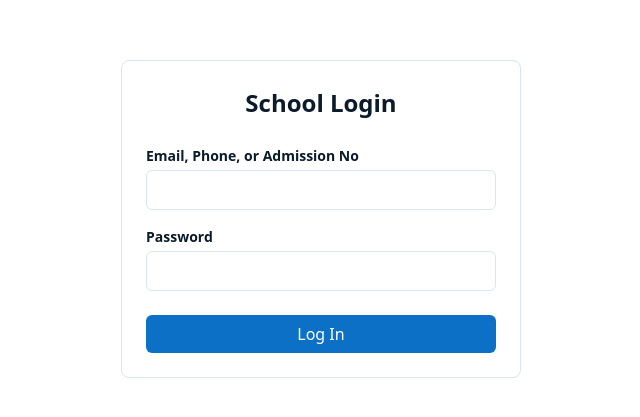
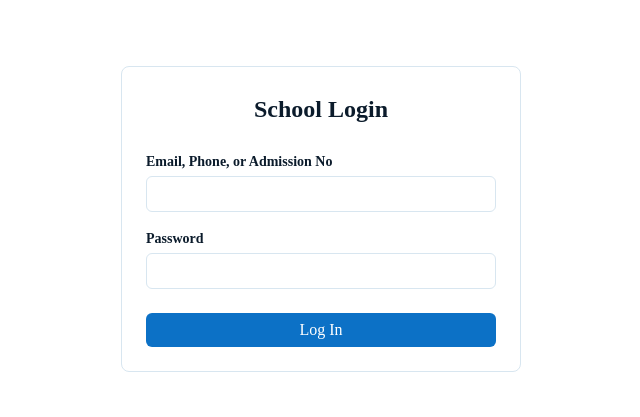
Before and after one commit to Sylvieva-126/School-Management-System, a React (Vite) app in the folder frontend/: page /login in a window 1280 px wide. Shown: the part 181-598 px from the top of the page, without its empty margins (319-959 px from the left). Built offline with nearby package versions, Linux system fonts and the light colour scheme.

Commit message:
commit befor revisions

```diff
--- a/frontend/src/index.css
+++ b/frontend/src/index.css
@@ -1,4 +1,3 @@
-/* THEME TOKENS - ONLY FILE WITH HEX VALUES */
 :root, [data-theme="light"] {
   --bg: #FFFFFF;
   --surface: #FFFFFF;
@@ -39,7 +38,7 @@
 }
 
 body {
-  font-family: system-ui, -apple-system, BlinkMacSystemFont, 'Segoe UI', Roboto, Oxygen, Ubuntu, Cantarell, 'Open Sans', 'Helvetica Neue', sans-serif;
+font-family:cursive;
   background-color: var(--bg);
   color: var(--text);
   transition: background-color 0.15s ease, color 0.15s ease;
```
